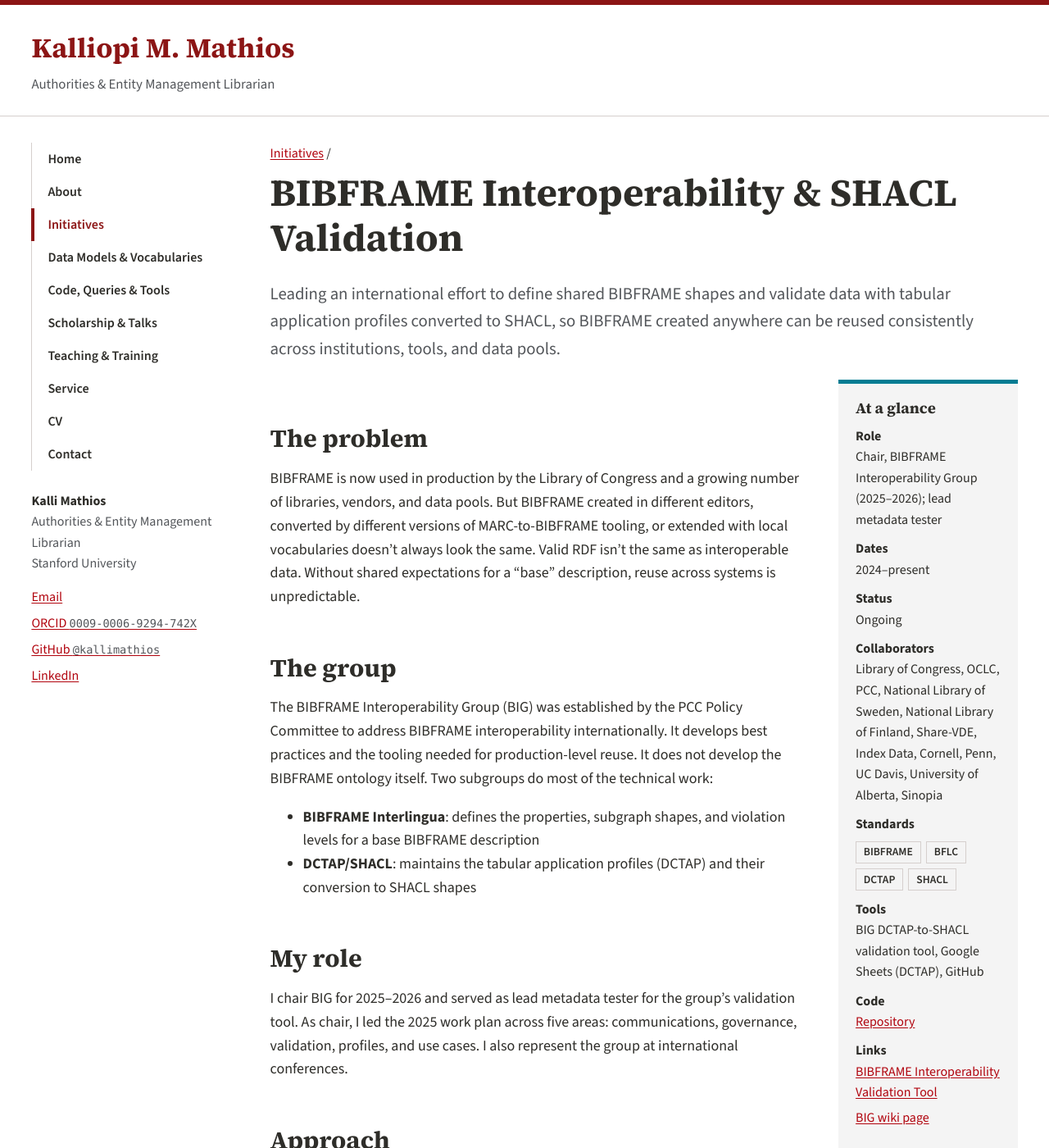
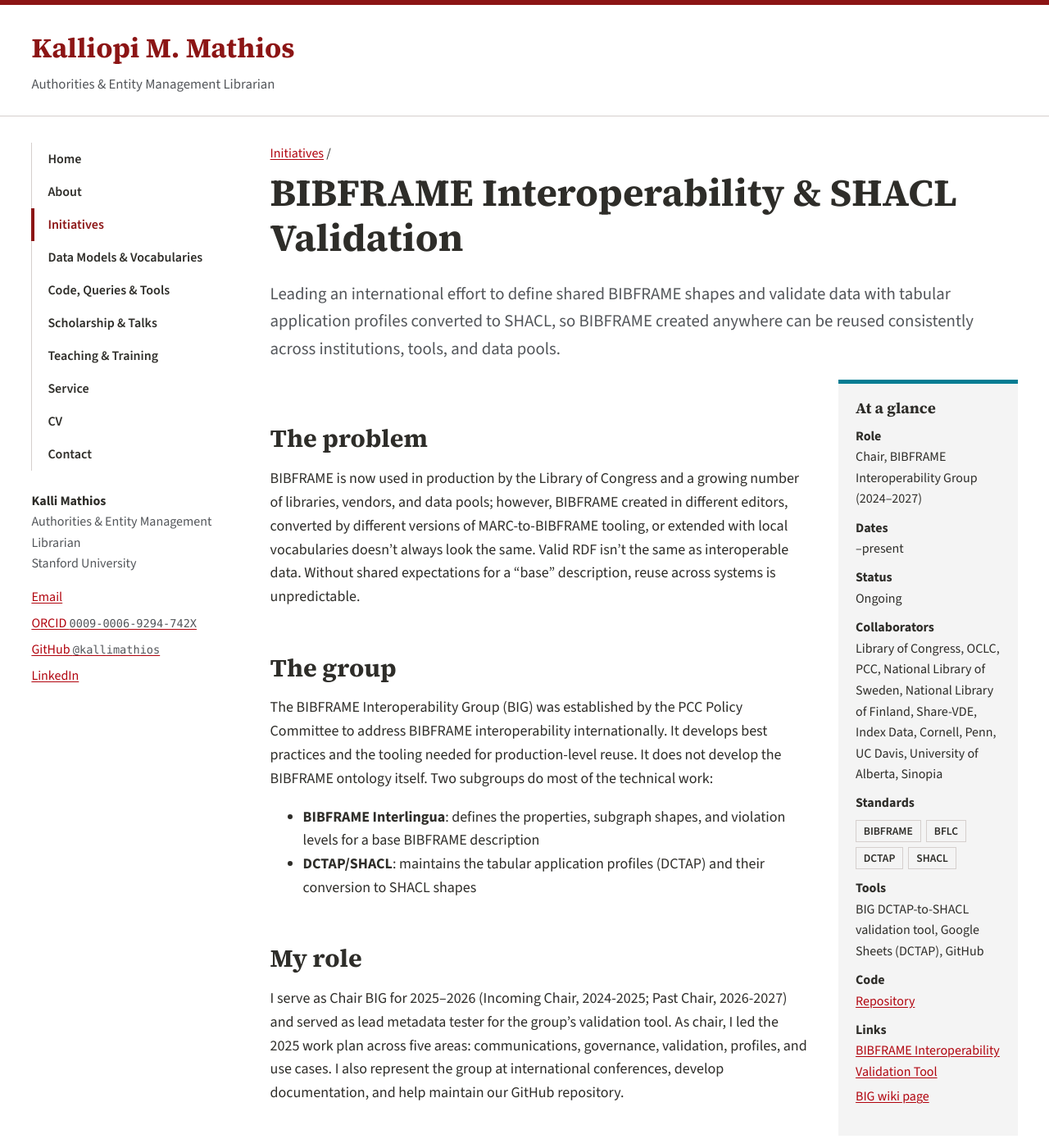
Before and after one commit to kallimathios/kallimathios, a Jekyll site: the page built from _projects/bibframe-interoperability.md, in a window 1280 px wide and 1400 px high. Shown: the whole window at 82% size. Built offline with Jekyll 4.4.1, drawn with Linux system fonts in a browser that asks for light colours; some of the changed text lies outside the part shown.

Commit message:
Revise role and responsibilities in BIBFRAME project
Updated role and tenure details for the Chair of the BIBFRAME Interoperability Group. Expanded responsibilities and clarified ongoing efforts in BIBFRAME validation and documentation.

```diff
--- a/_projects/bibframe-interoperability.md
+++ b/_projects/bibframe-interoperability.md
@@ -4,8 +4,8 @@ summary: >-
   Leading an international effort to define shared BIBFRAME shapes and validate data
   with tabular application profiles converted to SHACL, so BIBFRAME created anywhere
   can be reused consistently across institutions, tools, and data pools.
-role: "Chair, BIBFRAME Interoperability Group (2025–2026); lead metadata tester"
-start: "2024"
+role: "Chair, BIBFRAME Interoperability Group (2024–2027)"
+start: ""
 status: "Ongoing"
 collaborators:
   - "Library of Congress"
@@ -36,7 +36,7 @@ order: 2
 ## The problem
 
 BIBFRAME is now used in production by the Library of Congress and a growing number of
-libraries, vendors, and data pools. But BIBFRAME created in different editors, converted
+libraries, vendors, and data pools; however, BIBFRAME created in different editors, converted
 by different versions of MARC-to-BIBFRAME tooling, or extended with local vocabularies
 doesn't always look the same. Valid RDF isn't the same as interoperable data. Without
 shared expectations for a "base" description, reuse across systems is unpredictable.
@@ -55,9 +55,9 @@ subgroups do most of the technical work:
 
 ## My role
 
-I chair BIG for 2025–2026 and served as lead metadata tester for the group's validation tool.
+I serve as Chair BIG for 2025–2026 (Incoming Chair, 2024-2025; Past Chair, 2026-2027) and served as lead metadata tester for the group's validation tool.
 As chair, I led the 2025 work plan across five areas: communications, governance, validation,
-profiles, and use cases. I also represent the group at international conferences.
+profiles, and use cases. I also represent the group at international conferences, develop documentation, and help maintain our GitHub repository.
 
 ## Approach
 
@@ -86,6 +86,7 @@ profiles, and use cases. I also represent the group at international conferences
 ## What's next
 
 - Turning real-world use cases into published BIBFRAME best practices, aligned with LC documentation
+- Analyzing disparate BIBFRAME metadata application profiles to develop a common data shape for full descriptions
 - Supporting MARC-to-BIBFRAME conversion and "Modern MARC" during the transition
 - Identifying core elements for non-textual formats, and extending shapes to bf:Hub and svde:Opus
 - Integrating DCTAP/SHACL validation into editors and vendor tools, so validation is part of
```
